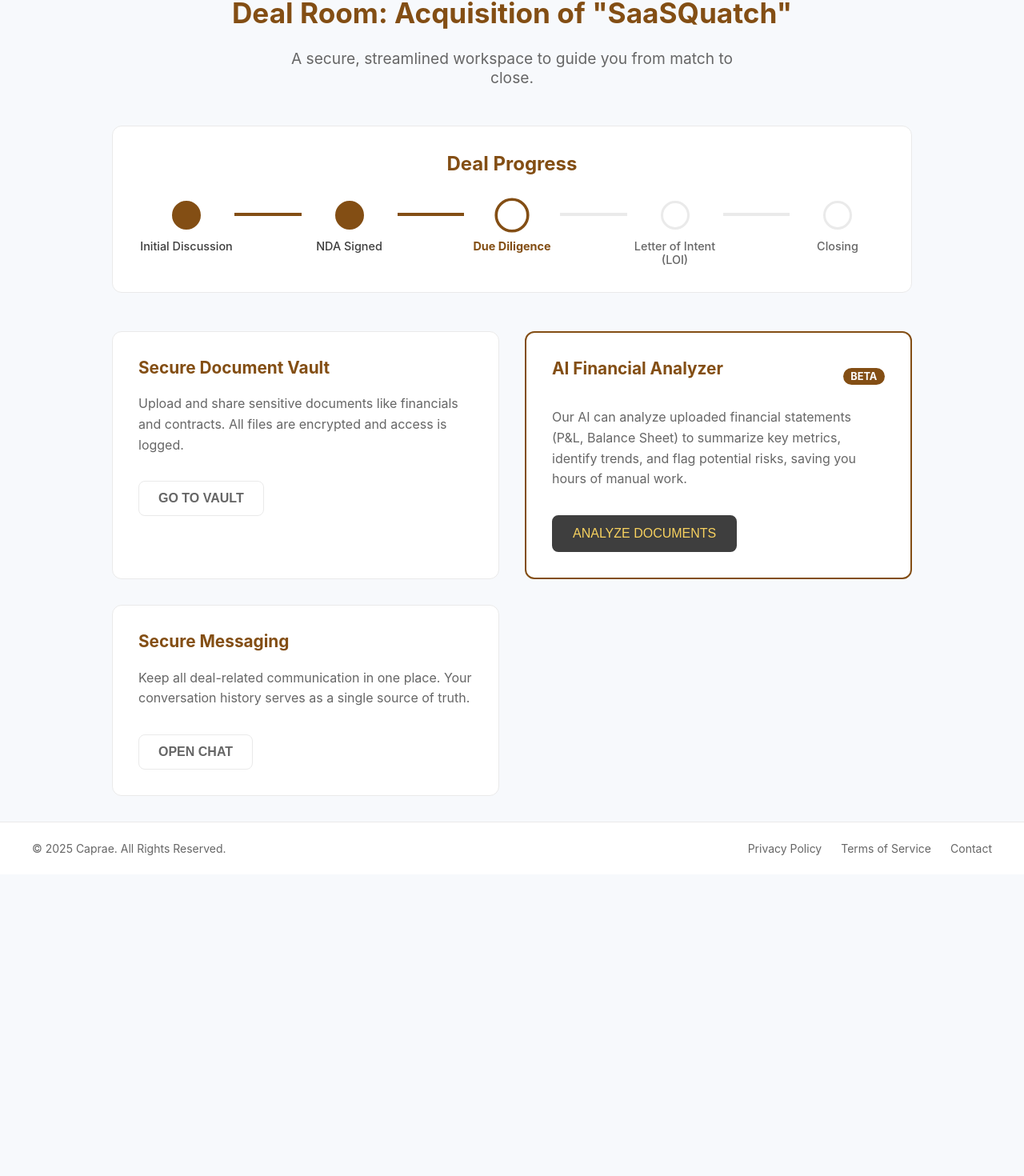
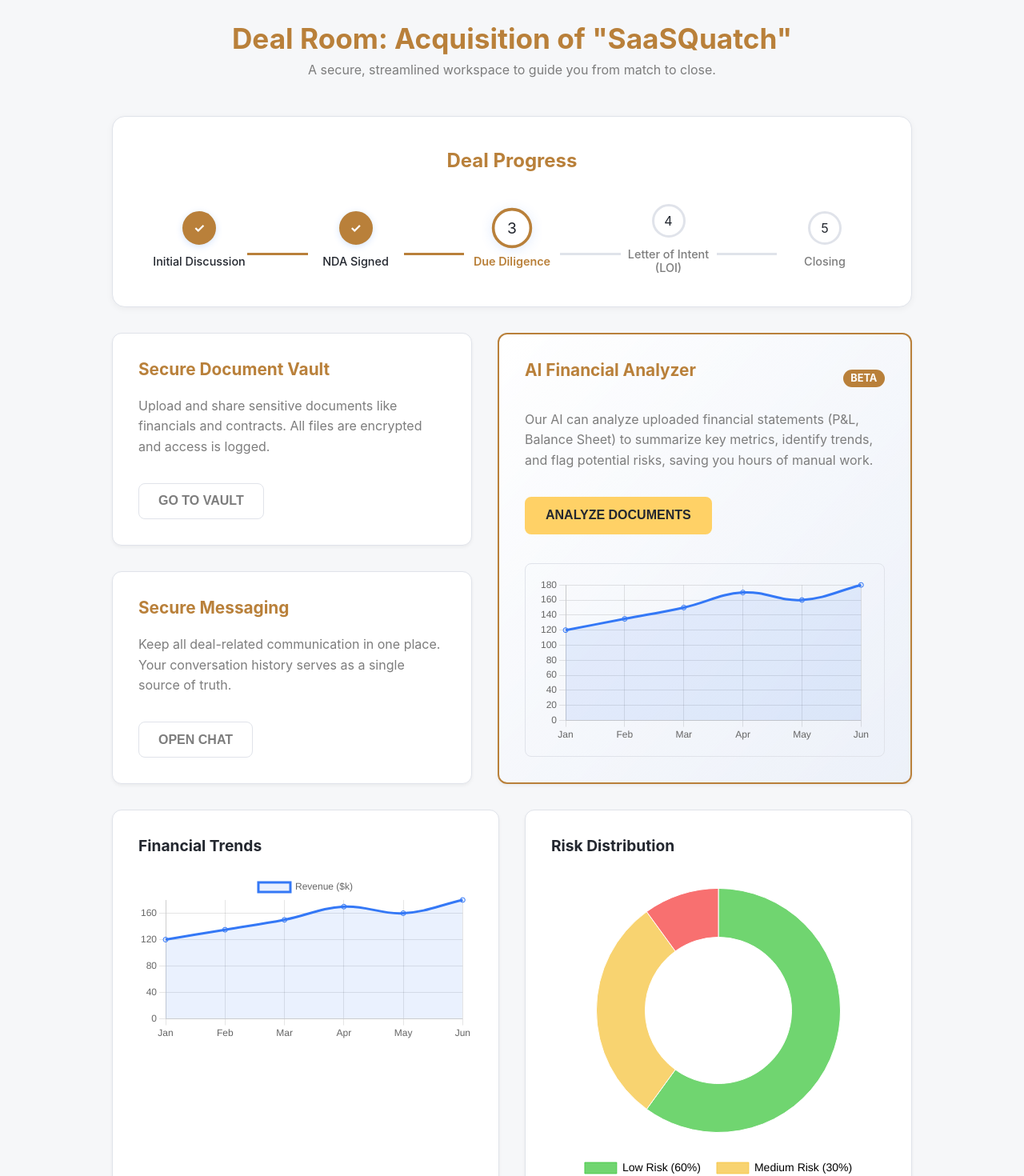
Before and after one commit to Rishika-993/LinkUp, a React (Vite) app: page /deal/123 in a window 1280 px wide. Shown: the part 102-1572 px from the top of the page at 80% size. Before the commit the page ends 1195 px from the top, so only its background shows below. Built offline with nearby package versions, Linux system fonts and the light colour scheme.

Commit message:
Add Chart.js and react-chartjs-2 for data visualization; enhance DealRoom and DealStageTracker components with charts and improved styles

```diff
--- a/package.json
+++ b/package.json
@@ -10,7 +10,9 @@
     "preview": "vite preview"
   },
   "dependencies": {
+    "chart.js": "^4.5.0",
     "react": "^19.1.1",
+    "react-chartjs-2": "^5.3.0",
     "react-dom": "^19.1.1",
     "react-router-dom": "^7.8.0"
   },
--- a/src/components/DealRoom/DealRoom.css
+++ b/src/components/DealRoom/DealRoom.css
@@ -6,25 +6,28 @@
 .deal-room-header {
     text-align: center;
     margin-bottom: 3rem;
+    padding-top: 2rem;
 }
 
 .deal-room-header h1 {
     margin-top: 0;
     font-size: 2.2rem;
+    margin-bottom: 0.5rem;
 }
 
 .deal-room-header p {
-    font-size: 1.2rem;
+    font-size: 1rem;
     color: var(--text-light);
     max-width: 600px;
     margin: 0.5rem auto 0;
 }
 
+/* Main widgets container - top row */
 .deal-room-widgets {
-    margin-top: 3rem;
-    display: grid;
-    grid-template-columns: 1fr 1fr;
+    display: flex;
     gap: 2rem;
+    align-items: stretch;
+    margin-bottom: 2rem;
 }
 
 .widget {
@@ -32,6 +35,13 @@
     border: 1px solid var(--border-color);
     border-radius: 12px;
     padding: 2rem;
+    box-shadow: 0 2px 4px rgba(0, 0, 0, 0.05);
+    transition: transform 0.2s, box-shadow 0.2s;
+}
+
+.widget:hover {
+    transform: translateY(-2px);
+    box-shadow: 0 4px 8px rgba(0, 0, 0, 0.1);
 }
 
 .widget h3 {
@@ -46,10 +56,33 @@
     margin-bottom: 2rem;
 }
 
+/* Column layouts */
+.widget-column {
+    display: flex;
+    flex-direction: column;
+    gap: 2rem;
+    flex: 1;
+    min-height: 100%;
+}
+
+/* Bottom widgets row */
+.chart-widgets {
+    display: grid;
+    grid-template-columns: 1fr 1fr;
+    gap: 2rem;
+    margin-top: 2rem;
+    margin-bottom: 2rem;
+}
+
 .ai-widget {
     border-color: var(--primary-color);
     border-width: 2px;
     position: relative;
+    flex: 1;
+    display: flex;
+    flex-direction: column;
+    justify-content: space-between;
+    background: linear-gradient(to bottom right, var(--card-background), rgba(52, 120, 246, 0.05));
 }
 
 .ai-widget-header {
@@ -66,3 +99,76 @@
     border-radius: 12px;
     font-weight: bold;
 }
+
+.chart-container {
+    margin-top: 2rem;
+    padding: 1rem;
+    background: var(--secondary-background);
+    border-radius: 8px;
+    border: 1px solid var(--border-color);
+}
+
+.chart-widgets .widget {
+    min-height: 400px;
+    display: flex;
+    flex-direction: column;
+}
+
+.chart-widgets .widget h3 {
+    margin-bottom: 1.5rem;
+    color: var(--text-color);
+    font-size: 1.2rem;
+}
+
+.btn-primary, .btn-secondary {
+    padding: 0.8rem 1.5rem;
+    border-radius: 8px;
+    font-weight: 600;
+    transition: all 0.2s;
+}
+
+.btn-primary:hover {
+    transform: translateY(-1px);
+    box-shadow: 0 4px 12px rgba(52, 120, 246, 0.2);
+}
+
+.btn-primary.loading {
+    position: relative;
+    background: var(--primary-color);
+    opacity: 0.8;
+    cursor: not-allowed;
+}
+
+.btn-primary.loading::after {
+    content: '';
+    position: absolute;
+    width: 20px;
+    height: 20px;
+    border: 2px solid #fff;
+    border-top-color: transparent;
+    border-radius: 50%;
+    animation: spin 1s linear infinite;
+    right: 1rem;
+}
+
+@keyframes spin {
+    to { transform: rotate(360deg); }
+}
+
+@media (max-width: 768px) {
+    .deal-room-widgets {
+        flex-direction: column;
+    }
+
+    .chart-widgets {
+        grid-template-columns: 1fr;
+    }
+
+    .widget {
+        padding: 1.5rem;
+    }
+
+    .deal-room-header h1 {
+        font-size: 1.8rem;
+    }
+}
--- a/src/components/DealRoom/DealRoom.jsx
+++ b/src/components/DealRoom/DealRoom.jsx
@@ -1,11 +1,73 @@
-import React from 'react';
-import DealStageTracker from './DealStageTracker';
-import './DealRoom.css';
+import React, { useState } from "react";
+import DealStageTracker from "./DealStageTracker";
+import { Line, Doughnut } from "react-chartjs-2";
+import {
+  Chart as ChartJS,
+  LineElement,
+  PointElement,
+  LinearScale,
+  CategoryScale,
+  ArcElement,
+  Tooltip,
+  Legend,
+  Filler,
+} from "chart.js";
+import "./DealRoom.css";
+
+// Register Chart.js components
+ChartJS.register(
+  LineElement,
+  PointElement,
+  LinearScale,
+  CategoryScale,
+  ArcElement,
+  Tooltip,
+  Legend,
+  Filler
+);
+
+const financialData = {
+  labels: ["Jan", "Feb", "Mar", "Apr", "May", "Jun"],
+  datasets: [
+    {
+      label: "Revenue ($k)",
+      data: [120, 135, 150, 170, 160, 180],
+      borderColor: "rgba(52, 120, 246, 1)",
+      backgroundColor: "rgba(52, 120, 246, 0.1)",
+      tension: 0.4,
+      fill: true,
+    },
+  ],
+};
+
+const riskData = {
+  labels: ["Low Risk (60%)", "Medium Risk (30%)", "High Risk (10%)"],
+  datasets: [
+    {
+      label: "Risk Distribution",
+      data: [60, 30, 10],
+      backgroundColor: [
+        "rgba(52, 196, 52, 0.7)", // Green for low risk
+        "rgba(246, 192, 52, 0.7)", // Yellow for medium risk
+        "rgba(246, 52, 52, 0.7)", // Red for high risk
+      ],
+      borderWidth: 1,
+    },
+  ],
+};
 
 /**
  * The central hub for a matched buyer and seller to complete the acquisition process.
  */
 const DealRoom = () => {
+  const [isAnalyzing, setIsAnalyzing] = useState(false);
+
+  const handleAnalyze = () => {
+    setIsAnalyzing(true);
+    // Simulate API call
+    setTimeout(() => setIsAnalyzing(false), 2000);
+  };
+
   return (
     <div className="deal-room-container">
       <div className="deal-room-header">
@@ -16,25 +78,107 @@ const DealRoom = () => {
       <DealStageTracker />
 
       <div className="deal-room-widgets">
+        {/* Left column */}
+        <div className="widget-column">
           <div className="widget">
             <h3>Secure Document Vault</h3>
-          <p>Upload and share sensitive documents like financials and contracts. All files are encrypted and access is logged.</p>
+            <p>
+              Upload and share sensitive documents like financials and
+              contracts. All files are encrypted and access is logged.
+            </p>
             <button className="btn-secondary">Go to Vault</button>
           </div>
+          <div className="widget">
+            <h3>Secure Messaging</h3>
+            <p>
+              Keep all deal-related communication in one place. Your
+              conversation history serves as a single source of truth.
+            </p>
+            <button className="btn-secondary">Open Chat</button>
+          </div>
+        </div>
 
+        {/* Right column */}
         <div className="widget ai-widget">
+          <div>
             <div className="ai-widget-header">
               <h3>AI Financial Analyzer</h3>
               <span className="ai-badge">BETA</span>
             </div>
-          <p>Our AI can analyze uploaded financial statements (P&L, Balance Sheet) to summarize key metrics, identify trends, and flag potential risks, saving you hours of manual work.</p>
-          <button className="btn-primary">Analyze Documents</button>
+            <p>
+              Our AI can analyze uploaded financial statements (P&L, Balance
+              Sheet) to summarize key metrics, identify trends, and flag
+              potential risks, saving you hours of manual work.
+            </p>
+            <button
+              className={`btn-primary ${isAnalyzing ? "loading" : ""}`}
+              onClick={handleAnalyze}
+              disabled={isAnalyzing}
+            >
+              {isAnalyzing ? "Analyzing..." : "Analyze Documents"}
+            </button>
+          </div>
+          <div className="chart-container">
+            <Line
+              data={financialData}
+              options={{
+                plugins: { legend: { display: false } },
+                scales: { y: { beginAtZero: true } },
+              }}
+            />
+          </div>
+        </div>
       </div>
 
+      <div className="chart-widgets">
         <div className="widget">
-          <h3>Secure Messaging</h3>
-          <p>Keep all deal-related communication in one place. Your conversation history serves as a single source of truth.</p>
-          <button className="btn-secondary">Open Chat</button>
+          <h3>Financial Trends</h3>
+          <Line
+            data={financialData}
+            options={{
+              plugins: { legend: { display: true } },
+              scales: { y: { beginAtZero: true } },
+            }}
+          />
+        </div>
+        <div className="widget">
+          <h3>Risk Distribution</h3>
+          <Doughnut
+            data={riskData}
+            options={{
+              plugins: {
+                legend: {
+                  position: "bottom",
+                  labels: {
+                    padding: 20,
+                    font: {
+                      size: 14,
+                    },
+                    generateLabels: (chart) => {
+                      const datasets = chart.data.datasets;
+                      return datasets[0].data.map((value, index) => ({
+                        text: chart.data.labels[index],
+                        fillStyle: datasets[0].backgroundColor[index],
+                        strokeStyle: datasets[0].backgroundColor[index],
+                        index: index,
+                      }));
+                    },
+                  },
+                },
+                tooltip: {
+                  callbacks: {
+                    label: function (context) {
+                      const label = context.label || "";
+                      const value = context.formattedValue;
+                      return `${label}: ${value}%`;
+                    },
+                  },
+                },
+              },
+              cutout: "60%",
+              radius: "90%",
+            }}
+          />
         </div>
       </div>
     </div>
--- a/src/components/DealRoom/DealStageTracker.css
+++ b/src/components/DealRoom/DealStageTracker.css
@@ -1,20 +1,24 @@
 .deal-stage-tracker {
   background: var(--card-background);
   border: 1px solid var(--border-color);
-  border-radius: 12px;
-  padding: 2rem;
+  border-radius: 16px;
+  padding: 2.5rem 2rem;
+  margin-bottom: 2rem;
+  box-shadow: 0 2px 8px rgba(0, 0, 0, 0.05);
 }
 
 .deal-stage-tracker h2 {
   margin-top: 0;
   text-align: center;
-  margin-bottom: 2rem;
+  margin-bottom: 2.5rem;
+  font-size: 1.5rem;
 }
 
 .stages-container {
   display: flex;
   justify-content: space-between;
-  align-items: flex-start;
+  align-items: center;
+  padding: 0 1rem;
 }
 
 .stage {
@@ -24,11 +28,16 @@
   text-align: center;
   width: 120px;
   position: relative;
+  transition: transform 0.2s ease;
+}
+
+.stage:hover {
+  transform: translateY(-2px);
 }
 
 .stage-icon {
-  width: 30px;
-  height: 30px;
+  width: 36px;
+  height: 36px;
   border-radius: 50%;
   border: 3px solid var(--border-color);
   background-color: var(--card-background);
@@ -36,6 +45,9 @@
   position: relative;
   z-index: 2;
   transition: all 0.3s ease;
+  display: flex;
+  align-items: center;
+  justify-content: center;
 }
 
 .stage-name {
@@ -43,21 +55,37 @@
   font-weight: 500;
   color: var(--text-light);
   transition: color 0.3s ease;
+  display: flex;
+  flex-direction: column;
+  gap: 0.25rem;
+}
+
+.stage-date {
+  font-size: 0.75rem;
+  color: var(--text-light);
+  opacity: 0.8;
 }
 
 .connector {
   flex-grow: 1;
-  height: 4px;
+  height: 3px;
   background-color: var(--border-color);
   position: relative;
-  top: 15px; /* Aligns with center of icon */
-  transition: background-color 0.3s ease;
+  top: 18px;
+  transition: all 0.3s ease;
+}
+
+.checkmark {
+  color: white;
+  font-size: 1rem;
+  font-weight: bold;
 }
 
 /* Status-specific styles */
 .stage-completed .stage-icon {
   background-color: var(--primary-color);
   border-color: var(--primary-color);
+  box-shadow: 0 2px 8px rgba(52, 120, 246, 0.2);
 }
 
 .stage-completed .stage-name {
@@ -71,9 +99,100 @@
 .stage-active .stage-icon {
   border-color: var(--primary-color);
   transform: scale(1.2);
+  box-shadow: 0 2px 12px rgba(52, 120, 246, 0.15);
 }
 
 .stage-active .stage-name {
   color: var(--primary-color);
-  font-weight: bold;
+  font-weight: 600;
 }
+
+/* Responsive styles */
+@media (max-width: 768px) {
+  .deal-stage-tracker {
+    padding: 1.5rem 1rem;
+  }
+
+  .stages-container {
+    flex-wrap: wrap;
+    gap: 1.5rem;
+    justify-content: center;
+  }
+
+  .stage {
+    width: calc(50% - 2rem);
+    min-width: 140px;
+    margin-bottom: 1rem;
+  }
+
+  .connector {
+    display: none; /* Hide connectors on mobile */
+  }
+
+  .stage-icon {
+    width: 32px;
+    height: 32px;
+    font-size: 0.9rem;
+  }
+
+  .stage-name {
+    font-size: 0.8rem;
+  }
+
+  .stage-date {
+    font-size: 0.7rem;
+  }
+
+  .stage-number {
+    color: var(--text-light);
+    font-size: 0.8rem;
+    font-weight: 500;
+  }
+}
+
+/* Extra small devices */
+@media (max-width: 480px) {
+  .deal-stage-tracker h2 {
+    font-size: 1.25rem;
+    margin-bottom: 1.5rem;
+  }
+
+  .stage {
+    width: 100%;
+    max-width: 200px;
+    margin: 0 auto;
+  }
+
+  .stages-container {
+    flex-direction: column;
+    gap: 1rem;
+    position: relative;
+    padding-top: 1rem;
+    padding-bottom: 1rem;
+  }
+
+  .stages-container::before {
+    content: '';
+    position: absolute;
+    left: 50%;
+    top: 40px;
+    height: calc(100% - 80px);
+    width: 2px;
+    background-color: var(--border-color);
+    transform: translateX(-50%);
+    z-index: 0;
+  }
+
+  .stage {
+    position: relative;
+    z-index: 1;
+    background: var(--card-background);
+    padding: 0.5rem;
+    margin: 0.5rem auto;
+  }
+
+  .connector {
+    height: 30px;
+    margin: 0.25rem auto;
+  }
+}
--- a/src/components/DealRoom/DealStageTracker.jsx
+++ b/src/components/DealRoom/DealStageTracker.jsx
@@ -21,14 +21,24 @@ function DealStageTracker() {
       <div className="stages-container">
         {dealStages.map((stage, index) => (
           <React.Fragment key={stage.id}>
-            <div className={`stage ${getStatusClass(stage.status)}`}>
-              <div className="stage-icon"></div>
-              <div className="stage-name">{stage.name}</div>
+            <div
+              className={`stage ${getStatusClass(stage.status)}`}
+              title={`${stage.name}: ${stage.status.charAt(0).toUpperCase() + stage.status.slice(1)}`}
+            >
+              <div className="stage-icon">
+                {stage.status === 'completed' ? (
+                  <span className="checkmark">✓</span>
+                ) : (
+                  <span className="stage-number">{index + 1}</span>
+                )}
+              </div>
+              <div className="stage-name">
+                <span className="stage-label">{stage.name}</span>
+                {stage.date && <span className="stage-date">{stage.date}</span>}
+              </div>
             </div>
             {index < dealStages.length - 1 && (
-              <div
-                className={`connector ${getStatusClass(stage.status)}`}
-              ></div>
+              <div className={`connector ${getStatusClass(stage.status)}`} />
             )}
           </React.Fragment>
         ))}
--- a/src/index.css
+++ b/src/index.css
@@ -1,33 +1,31 @@
-/* Global Styles */
-
 :root {
-  /* Light Theme Variables (Default) */
-  --primary-color: #834E14;      /* A deep, rich brown */
-  --secondary-color: #F8D25F;    /* A vibrant, warm yellow */
-  --background-color: #F7F9FC;   /* A very light, clean grey */
-  --text-color: #3E3E3E;         /* A dark, readable gray */
-  --text-light: #666;
-  --border-color: #EAEAEA;
+  --primary-color: #B9803A;
+  --secondary-color: #FFD166;
+  --background-color: #F6F7F9;
+  --text-color: #23272F;
+  --text-light: #7D7D7D;
+  --border-color: #E0E3EA;
   --card-background: #FFFFFF;
-  --heading-color: var(--primary-color); /* Brown for readability in light mode */
-  --button-background: #3E3E3E;
-  --button-background-hover: #000000;
-  --button-text-color: #F8D25F;
+  --heading-color: #B9803A;
+  --button-background: #FFD166;
+  --button-background-hover: #B9803A;
+  --button-text-color: #23272F;
+  --button-background-secondary: #F2F4F8;
+  --button-background-danger: #DC2626;
   --font-family: -apple-system, BlinkMacSystemFont, 'Segoe UI', 'Roboto', 'Oxygen',
     'Ubuntu', 'Cantarell', 'Fira Sans', 'Droid Sans', 'Helvetica Neue',
     sans-serif;
 }
 
-/* Dark Theme Variables */
 body.dark {
-  --primary-color: #F8D25F;      /* Yellow stands out well in dark mode */
-  --secondary-color: #834E14;    /* Brown for secondary elements */
-  --background-color: #000000;   /* A standard dark theme background */
-  --text-color: #EAEAEA;         /* Light gray for text, not pure white */
+  --primary-color: #F8D25F;
+  --secondary-color: #834E14;
+  --background-color: #000000;
+  --text-color: #EAEAEA;
   --text-light: #A0A0A0;
-  --border-color: #3E3E3E;       /* User-specified gray for borders */
-  --card-background: #121212;    /* A slightly lighter dark for cards */
-  --heading-color: var(--primary-color); /* Yellow in dark mode */
+  --border-color: #3E3E3E;
+  --card-background: #121212;
+  --heading-color: var(--primary-color);
   --button-background: #000000;
   --button-background-secondary: #1E1E1E;
   --button-background-hover: #F8D25F;
@@ -45,7 +43,12 @@ body {
   transition: background-color 0.2s ease-in-out, color 0.2s ease-in-out;
 }
 
-h1, h2, h3, h4, h5, h6 {
+h1,
+h2,
+h3,
+h4,
+h5,
+h6 {
   color: var(--heading-color);
   transition: color 0.2s ease-in-out;
 }
```
Also changed, not shown: src/components/Dashboard/BuyerCard.css (+22 -15 lines), 1 other file (tests, documents, lock files or other folders). Lines whose indentation alone changed are shown as unchanged.
